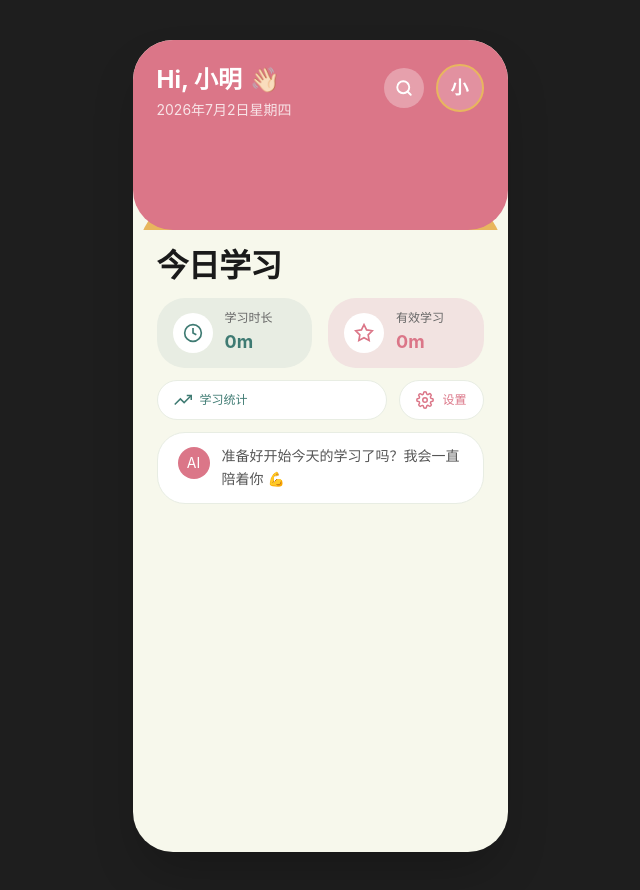
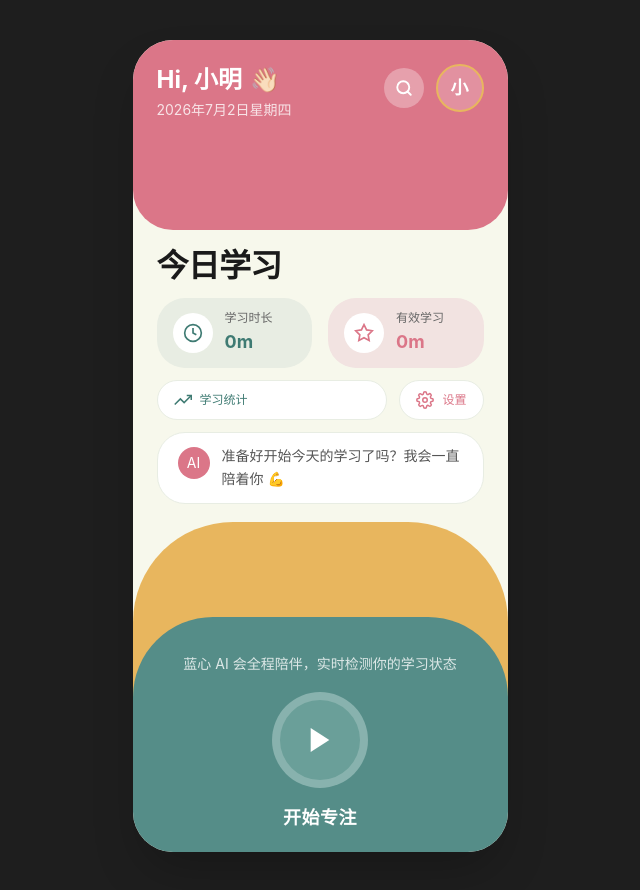
Before and after one commit to RynOrca/vivo-aigc, a React (Vite) app in the folder app/: page / in a window 1280 px wide. Shown: the whole page, without its empty margins (320-960 px from the left). Built offline with nearby package versions, Linux system fonts and the light colour scheme.

Commit message:
fix: 页面包裹层缺少高度导致 Dashboard 底部消失
- page-enter 包裹 div 补上 h-full relative
- 否则子组件的 absolute bottom-0 定位失效

```diff
--- a/app/src/App.jsx
+++ b/app/src/App.jsx
@@ -49,7 +49,7 @@ export default function App() {
   return (
     <div className="flex justify-center items-center p-10 bg-[#1e1e1e] min-h-screen">
       <PhoneFrame>
-        <div className="page-enter" key={page}>
+        <div className="page-enter h-full relative" key={page}>
           {page === 'dashboard' && (
             <Dashboard
               onStartStudy={goTo('study')}
```
